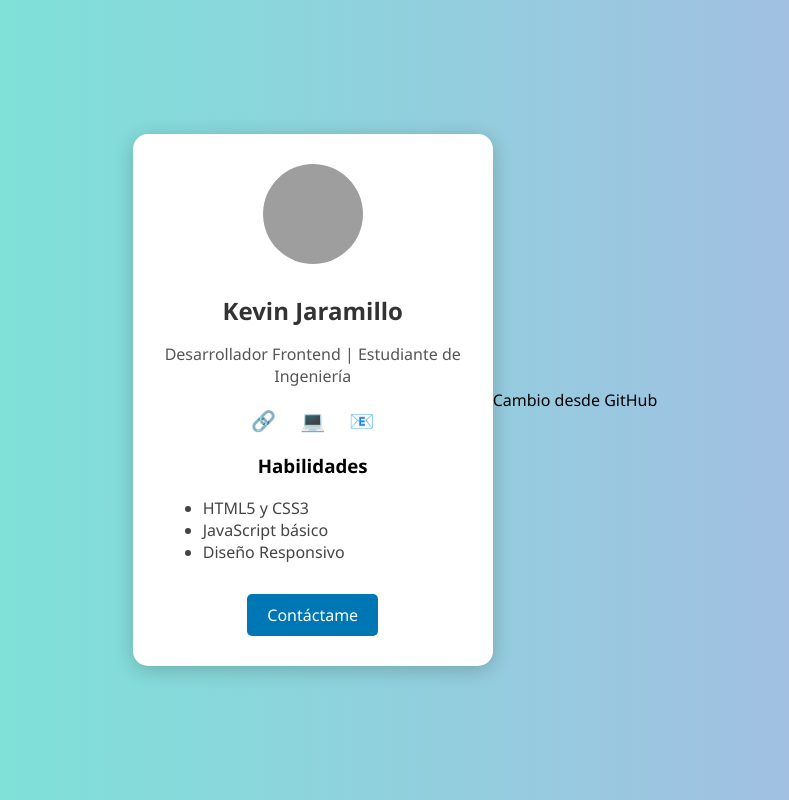
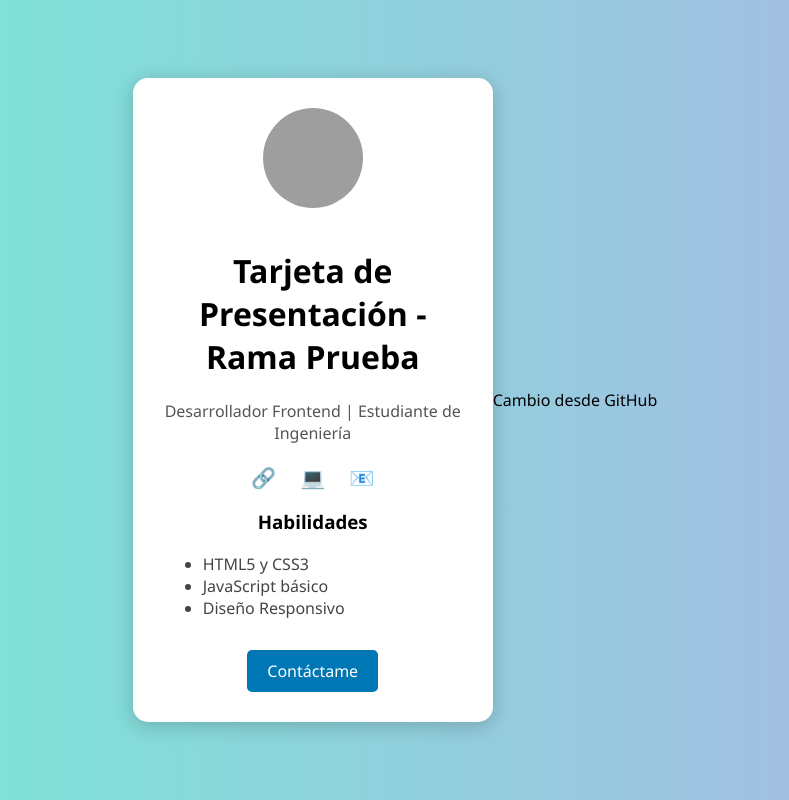
Before and after one commit to Kevin06102023/prueba_dos, a plain HTML site: page index.html in a window 1280 px wide. Shown: the whole page, without its empty margins (245-1034 px from the left). Drawn offline with Linux system fonts and the light colour scheme; grey boxes are pictures that could not be loaded.

Commit message:
Cambio desde rama prueba

```diff
--- a/index.html
+++ b/index.html
@@ -74,7 +74,7 @@
 <body>
   <div class="card">
     <img src="https://i.pravatar.cc/100" alt="Foto de perfil" class="avatar">
-    <h2>Kevin Jaramillo</h2>
+    <h1>Tarjeta de Presentación - Rama Prueba</h1>
     <p>Desarrollador Frontend | Estudiante de Ingeniería</p>
     <div class="social-links">
       <a href="#" title="LinkedIn">🔗</a>
```
